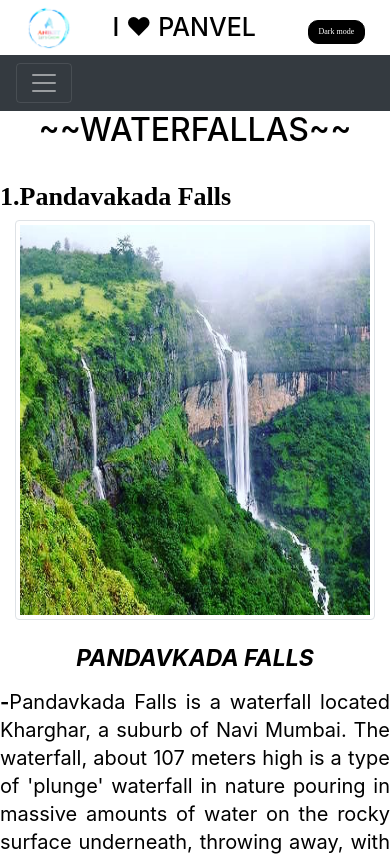
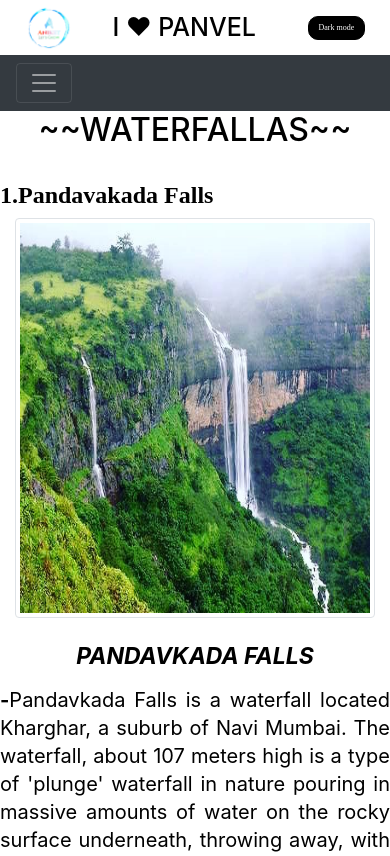
Before and after one commit to Aniket-gharat/panvel-info, a plain HTML site: page Waterfalls.html in a window 390 px wide. Shown: the top 856 px of the page. Drawn offline with Linux system fonts and the light colour scheme.

Commit message:
Update style.css

```diff
--- a/style.css
+++ b/style.css
@@ -184,10 +184,10 @@ body {
 .quote{
     text-align: justify;
     margin-left: 0px;;
-    font-size: 20px;
+    font-size: 22px;
 }
 .darkmode{
-                margin-top: 20px;
+                margin-top: 16px;
                 text-align: center;
                 font-size: 8px;
                 font-family: 'Times New Roman', Times, serif;
@@ -202,7 +202,7 @@ body {
     font-size: 18px;
 }
 .Fnames{
-    font-size: 26px;
+    font-size: 24px;
     font-weight:bold;
 font-family:'Times New Roman', Times, serif;
 }
```
